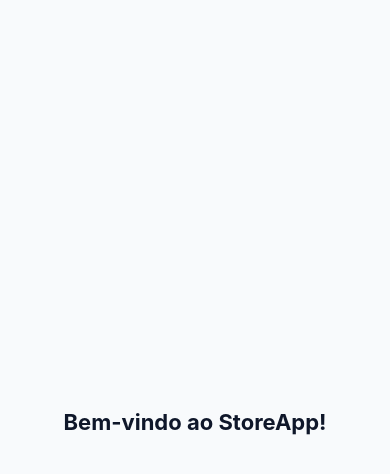
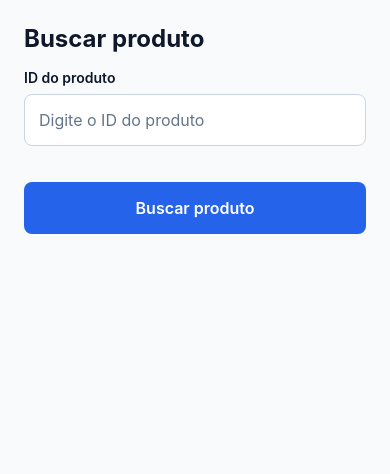
Before and after one commit to luis-canal/react-native-fakestore-app, a React Native app: screen /Home in a window 390 px wide. Shown: the top 474 px of the page. Built offline with nearby package versions, Linux system fonts and the light colour scheme; a web font is replaced by a local one.

Commit message:
feat: add product search by id

```diff
--- a/src/components/PrimaryButton.js
+++ b/src/components/PrimaryButton.js
@@ -4,6 +4,7 @@
 export default function PrimaryButton({
   label = 'Entrar',
   loading = false,
+  loadingLabel = 'Realizando login',
   disabled = false,
   onPress,
   style,
@@ -27,7 +28,7 @@
       {loading ? (
         <ActivityIndicator
           color={colors.buttonText}
-          accessibilityLabel="Realizando login"
+          accessibilityLabel={loadingLabel}
         />
       ) : (
         <Text style={styles.label}>{label}</Text>
--- /dev/null
+++ b/src/components/ProductDetails.js
@@ -0,0 +1,60 @@
+import { Image, StyleSheet, Text, View } from 'react-native';
+import { colors } from '../styles/colors';
+
+export default function ProductDetails({ product }) {
+  return (
+    <View style={styles.container}>
+      <Image
+        accessibilityLabel={product.title}
+        resizeMode="contain"
+        source={{ uri: product.image }}
+        style={styles.image}
+      />
+      <Text style={styles.category}>{product.category}</Text>
+      <Text style={styles.title}>{product.title}</Text>
+      <Text style={styles.price}>${product.price.toFixed(2)}</Text>
+      <Text style={styles.description}>{product.description}</Text>
+    </View>
+  );
+}
+
+const styles = StyleSheet.create({
+  container: {
+    gap: 10,
+    padding: 20,
+    borderWidth: 1,
+    borderColor: colors.border,
+    borderRadius: 8,
+    backgroundColor: colors.inputBackground,
+  },
+  image: {
+    width: 160,
+    height: 160,
+    alignSelf: 'center',
+    marginBottom: 8,
+  },
+  category: {
+    color: colors.textSecondary,
+    fontFamily: 'Inter',
+    fontSize: 13,
+    textTransform: 'capitalize',
+  },
+  title: {
+    color: colors.textPrimary,
+    fontFamily: 'Inter',
+    fontSize: 20,
+    fontWeight: '700',
+  },
+  price: {
+    color: colors.primary,
+    fontFamily: 'Inter',
+    fontSize: 18,
+    fontWeight: '700',
+  },
+  description: {
+    color: colors.textSecondary,
+    fontFamily: 'Inter',
+    fontSize: 14,
+    lineHeight: 21,
+  },
+});
--- a/src/screens/HomeScreen.js
+++ b/src/screens/HomeScreen.js
@@ -1,27 +1,132 @@
-import { StyleSheet, Text, View } from 'react-native';
+import { useRef, useState } from 'react';
+import {
+  Keyboard,
+  ScrollView,
+  StyleSheet,
+  Text,
+  View,
+} from 'react-native';
+import { isAxiosError } from 'axios';
+import InputField from '../components/InputField';
+import PrimaryButton from '../components/PrimaryButton';
+import ProductDetails from '../components/ProductDetails';
+import { getProductById } from '../services/api';
 import { colors } from '../styles/colors';
 
 export default function HomeScreen() {
+  const isSearchingRef = useRef(false);
+  const [productId, setProductId] = useState('');
+  const [product, setProduct] = useState(null);
+  const [loading, setLoading] = useState(false);
+  const [error, setError] = useState('');
+
+  async function handleSearch() {
+    if (isSearchingRef.current) {
+      return;
+    }
+
+    const normalizedId = productId.trim();
+    if (!/^\d+$/.test(normalizedId) || Number(normalizedId) < 1) {
+      setError('Digite um ID de produto válido.');
+      setProduct(null);
+      return;
+    }
+
+    isSearchingRef.current = true;
+    setLoading(true);
+    setError('');
+    setProduct(null);
+    Keyboard.dismiss();
+
+    try {
+      const result = await getProductById(normalizedId);
+      if (result?.id == null) {
+        setError('Produto não encontrado.');
+      } else {
+        setProduct(result);
+      }
+    } catch (requestError) {
+      if (isAxiosError(requestError) && !requestError.response) {
+        setError(
+          'Não foi possível conectar ao servidor. Verifique sua conexão e tente novamente.',
+        );
+      } else if (
+        isAxiosError(requestError) &&
+        requestError.response?.status === 404
+      ) {
+        setError('Produto não encontrado.');
+      } else {
+        setError('Não foi possível buscar o produto. Tente novamente.');
+      }
+    } finally {
+      isSearchingRef.current = false;
+      setLoading(false);
+    }
+  }
+
   return (
-    <View style={styles.container}>
-      <Text style={styles.welcome}>Bem-vindo ao StoreApp!</Text>
-    </View>
+    <ScrollView
+      contentContainerStyle={styles.content}
+      keyboardShouldPersistTaps="handled"
+    >
+      <View style={styles.container}>
+        <Text style={styles.heading}>Buscar produto</Text>
+        <InputField
+          accessibilityState={{ disabled: loading }}
+          editable={!loading}
+          keyboardType="number-pad"
+          label="ID do produto"
+          onChangeText={(value) => {
+            setProductId(value);
+            setError('');
+          }}
+          onSubmitEditing={handleSearch}
+          placeholder="Digite o ID do produto"
+          placeholderTextColor={colors.textSecondary}
+          returnKeyType="search"
+          selectionColor={colors.primary}
+          value={productId}
+        />
+        {error ? (
+          <Text
+            accessibilityLiveRegion="assertive"
+            accessibilityRole="alert"
+            style={styles.error}
+          >
+            {error}
+          </Text>
+        ) : null}
+        <PrimaryButton
+          label="Buscar produto"
+          loading={loading}
+          loadingLabel="Buscando produto"
+          onPress={handleSearch}
+        />
+        {product ? <ProductDetails product={product} /> : null}
+      </View>
+    </ScrollView>
   );
 }
 
 const styles = StyleSheet.create({
+  content: {
+    flexGrow: 1,
+  },
   container: {
     flex: 1,
-    alignItems: 'center',
-    justifyContent: 'center',
+    gap: 16,
     padding: 24,
     backgroundColor: colors.background,
   },
-  welcome: {
+  heading: {
     color: colors.textPrimary,
     fontFamily: 'Inter',
-    fontSize: 22,
+    fontSize: 24,
     fontWeight: '700',
-    textAlign: 'center',
+  },
+  error: {
+    color: colors.error,
+    fontFamily: 'Inter',
+    fontSize: 14,
   },
 });
--- a/src/services/api.js
+++ b/src/services/api.js
@@ -9,6 +9,11 @@
   return response.data;
 }
 
+export async function getProductById(productId) {
+  const response = await api.get(`/products/${productId}`);
+  return response.data;
+}
+
 export async function login(credentials) {
   const response = await api.post('/auth/login', credentials);
   return response.data;
```
Also changed, not shown: 1 other file (tests, documents, lock files or other folders).
